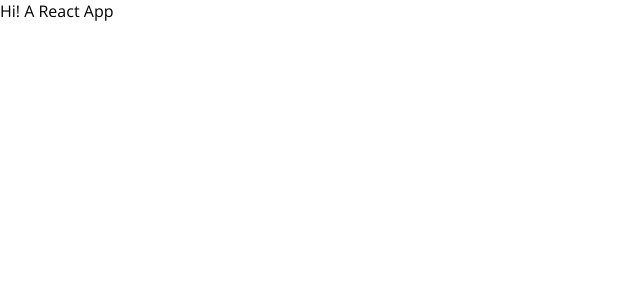
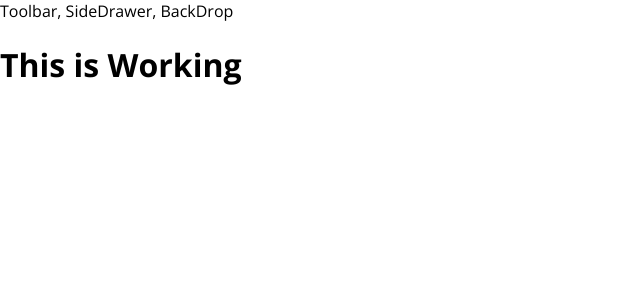
Before and after one commit to shindesharad71/Burger-Builder-With-React, a React (Create React App) app: page / in a window 1280 px wide. Shown: the top 300 px of the page, without its empty margins (0-640 px from the left). Built offline with nearby package versions, Linux system fonts and the light colour scheme.

Commit message:
Added: Layout Component

```diff
--- a/src/App.js
+++ b/src/App.js
@@ -1,9 +1,12 @@
 import React, { Component } from 'react';
+import Layout from './components/Layout/Layout';
 
 class App extends Component {
   render() {
     return (
-      <div>Hi! A React App</div>
+      <Layout>
+        <h1>This is Working</h1>
+      </Layout>
     );
   }
 }
--- /dev/null
+++ b/src/components/Layout/Layout.js
@@ -0,0 +1,11 @@
+import React from 'react';
+import Aux from '../../hoc/Aux';
+
+const layout = (props) => (
+	<Aux>
+		<div>Toolbar, SideDrawer, BackDrop</div>
+		<main>{props.children}</main>
+	</Aux>
+);
+
+export default layout;
--- /dev/null
+++ b/src/hoc/Aux.js
@@ -0,0 +1,3 @@
+const aux = (props) => props.children;
+
+export default aux;
```
